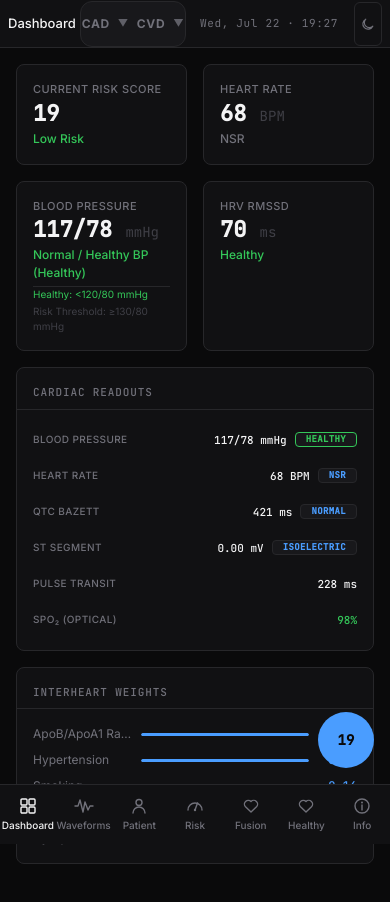
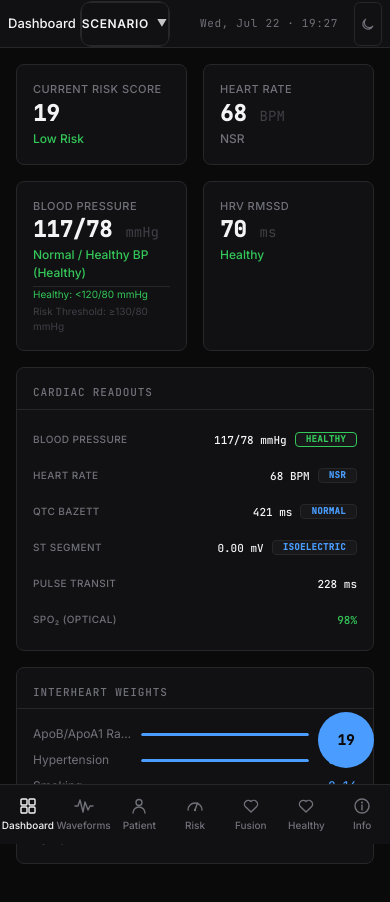
Before and after one commit to anirudh0405/codes, a React (Vite) app in the folder cad-risk-simulator/: page / in a window 390 px wide. Shown: the top 902 px of the page. Built offline with nearby package versions, Linux system fonts and the light colour scheme; a web font is replaced by a local one.

Commit message:
Updated scenario dropdown

```diff
--- a/cad-risk-simulator/src/components/layout/ScenarioPresetBar.tsx
+++ b/cad-risk-simulator/src/components/layout/ScenarioPresetBar.tsx
@@ -31,14 +31,16 @@ export function ScenarioPresetBar({ onLabReport }: ScenarioPresetBarProps) {
     applyProfile,
     randomize,
     selectedCategory,
+    setSelectedCategory,
   } = useSimStore(useShallow(s => ({
     activeProfile: s.activeProfile,
     applyProfile: s.applyProfile,
     randomize: s.randomize,
     selectedCategory: s.selectedCategory,
+    setSelectedCategory: s.setSelectedCategory,
   })));
 
-  const [openCategory, setOpenCategory] = useState<PresetCategory | null>(null);
+  const [openCategory, setOpenCategory] = useState<PresetCategory | 'scenario' | null>(null);
   const containerRef = useRef<HTMLDivElement>(null);
 
   // Close dropdown on outside click or ESC key
@@ -68,23 +70,30 @@ export function ScenarioPresetBar({ onLabReport }: ScenarioPresetBarProps) {
     };
   }, [openCategory]);
 
-  const toggleCategory = (catId: PresetCategory) => {
+  const toggleCategory = (catId: PresetCategory | 'scenario') => {
     setOpenCategory(prev => (prev === catId ? null : catId));
+  };
+
+  const handleSelectScenarioCategory = (catId: PresetCategory) => {
+    setSelectedCategory(catId);
+    setOpenCategory(catId);
   };
 
   const handleSelectScenario = (preset: ScenarioPreset) => {
     applyProfile(preset.id);
-    setOpenCategory(null);
+    setOpenCategory('scenario');
   };
 
   const currentActiveCategory = activeProfile?.category ?? selectedCategory ?? 'healthy';
+  const activeCategoryPresets = openCategory && openCategory !== 'scenario'
+    ? SCENARIO_PRESETS.filter(p => p.category === openCategory)
+    : SCENARIO_PRESETS.filter(p => p.category === currentActiveCategory);
 
   return (
     <div
       ref={containerRef}
       className="scenario-preset-bar-root flex items-center gap-3 py-1"
     >
-      {/* ── THREE MAIN CATEGORY DROPDOWN BUTTONS ──────────────────── */}
       <div
         className="scenario-category-group flex items-center rounded-xl p-1 gap-1.5"
         style={{
@@ -93,56 +102,89 @@ export function ScenarioPresetBar({ onLabReport }: ScenarioPresetBarProps) {
           position: 'relative',
         }}
       >
-        {PRESET_CATEGORIES.map(cat => {
-          const isOpen = openCategory === cat.id;
-          const isCategoryActive = currentActiveCategory === cat.id;
-          const presetsForCat = SCENARIO_PRESETS.filter(p => p.category === cat.id);
-
-          return (
-            <div key={cat.id} className="relative category-dropdown-container">
+        <div className="relative category-dropdown-container">
           <MagneticButton distance={0.15}>
             <button
               type="button"
-                  id={`cat-btn-${cat.id}`}
-                  onClick={() => toggleCategory(cat.id)}
+              id="scenario-dropdown-trigger"
+              onClick={() => toggleCategory('scenario')}
               aria-haspopup="true"
-                  aria-expanded={isOpen}
+              aria-expanded={openCategory === 'scenario'}
               className={`scenario-category-btn px-3.5 py-1.5 text-xs font-bold uppercase tracking-wider rounded-lg transition-all cursor-pointer outline-none flex items-center gap-2 ${
-                    isCategoryActive
+                currentActiveCategory
                   ? 'bg-[var(--surface)] text-[var(--text-primary)] border border-[var(--border)] font-semibold'
                   : 'text-[var(--text-secondary)] hover:text-[var(--text-primary)] hover:bg-[var(--surface)] border border-transparent'
               }`}
               style={{
-                    boxShadow: isOpen ? '0 0 0 1px var(--border)' : undefined,
+                boxShadow: openCategory === 'scenario' ? '0 0 0 1px var(--border)' : undefined,
               }}
             >
-                  <span>{cat.shortLabel || cat.label}</span>
-                  {/* Dropdown Chevron indicator */}
+              <span>Scenario</span>
               <span
                 className="text-[10px] opacity-80 shrink-0 transition-transform duration-200"
-                    style={{ transform: isOpen ? 'rotate(180deg)' : 'rotate(0deg)' }}
+                style={{ transform: openCategory === 'scenario' ? 'rotate(180deg)' : 'rotate(0deg)' }}
               >
                 ▼
               </span>
             </button>
           </MagneticButton>
 
-              {/* ── DROPDOWN MENU ──────────────────────────────────── */}
-              {isOpen && (
+          {(openCategory === 'scenario' || PRESET_CATEGORIES.some(cat => cat.id === openCategory)) && (
             <div
               role="menu"
-                  aria-label={`${cat.label} scenarios`}
+              aria-label="Scenario categories"
               className="scenario-dropdown-menu"
             >
               <div className="scenario-dropdown-header">
-                    <span className="scenario-dropdown-header-title">{cat.label}</span>
+                <button
+                  type="button"
+                  className="scenario-dropdown-back"
+                  onClick={() => setOpenCategory('scenario')}
+                  style={{ display: openCategory === 'scenario' ? 'none' : 'inline-flex' }}
+                >
+                  ← Back
+                </button>
+                <span className="scenario-dropdown-header-title">
+                  {openCategory === 'scenario' ? 'Scenario' : PRESET_CATEGORIES.find(cat => cat.id === openCategory)?.label ?? 'Scenario'}
+                </span>
                 <span className="scenario-dropdown-header-count">
+                  {openCategory === 'scenario' ? `${PRESET_CATEGORIES.length} groups` : `${activeCategoryPresets.length} scenarios`}
+                </span>
+              </div>
+
+              {openCategory === 'scenario' ? (
+                <div className="scenario-dropdown-list">
+                  {PRESET_CATEGORIES.map(cat => {
+                    const isCategoryActive = currentActiveCategory === cat.id;
+                    const presetsForCat = SCENARIO_PRESETS.filter(p => p.category === cat.id);
+
+                    return (
+                      <button
+                        key={cat.id}
+                        type="button"
+                        role="menuitem"
+                        id={`scenario-category-${cat.id}`}
+                        onClick={() => handleSelectScenarioCategory(cat.id)}
+                        className={`scenario-dropdown-item ${isCategoryActive ? 'active' : ''}`}
+                      >
+                        <div className="scenario-dropdown-item-info" style={{ width: '100%' }}>
+                          <div className="scenario-dropdown-item-name-row">
+                            <span className="scenario-dropdown-item-name">{cat.label}</span>
+                            {isCategoryActive && (
+                              <span className="scenario-dropdown-item-check" aria-hidden="true">✓</span>
+                            )}
+                          </div>
+                          <span className="scenario-dropdown-item-desc">
                             {presetsForCat.length} scenarios
                           </span>
                         </div>
-
+                      </button>
+                    );
+                  })}
+                </div>
+              ) : (
                 <div className="scenario-dropdown-list">
-                    {presetsForCat.map(preset => {
+                  {activeCategoryPresets.map(preset => {
                     const isPresetActive = activeProfile?.id === preset.id;
                     return (
                       <button
@@ -151,47 +193,30 @@ export function ScenarioPresetBar({ onLabReport }: ScenarioPresetBarProps) {
                         role="menuitem"
                         id={`preset-option-${preset.id}`}
                         onClick={() => handleSelectScenario(preset)}
-                          className={`scenario-dropdown-item ${
-                            isPresetActive ? 'active' : ''
-                          }`}
+                        className={`scenario-dropdown-item ${isPresetActive ? 'active' : ''}`}
                       >
-                          <span className="scenario-dropdown-item-emoji">
-                            {preset.emoji}
-                          </span>
+                        <span className="scenario-dropdown-item-emoji">{preset.emoji}</span>
                         <div className="scenario-dropdown-item-info">
                           <div className="scenario-dropdown-item-name-row">
-                              <span className="scenario-dropdown-item-name">
-                                {preset.shortName || preset.name}
-                              </span>
+                            <span className="scenario-dropdown-item-name">{preset.shortName || preset.name}</span>
                             {preset.severity && (
-                                <span className="scenario-dropdown-item-badge">
-                                  {preset.severity}
-                                </span>
+                              <span className="scenario-dropdown-item-badge">{preset.severity}</span>
                             )}
                           </div>
-                            <span className="scenario-dropdown-item-desc">
-                              {preset.description}
-                            </span>
+                          <span className="scenario-dropdown-item-desc">{preset.description}</span>
                         </div>
-
-                          {/* Active Checkmark indicator */}
                         {isPresetActive && (
-                            <span className="scenario-dropdown-item-check" aria-hidden="true">
-                              ✓
-                            </span>
+                          <span className="scenario-dropdown-item-check" aria-hidden="true">✓</span>
                         )}
                       </button>
                     );
                   })}
                 </div>
+              )}
             </div>
           )}
         </div>
-          );
-        })}
       </div>
-
-      {/* ── ACTION BUTTONS ───────────────────────────────────────────── */}
     </div>
   );
 }
--- a/cad-risk-simulator/src/presets/index.ts
+++ b/cad-risk-simulator/src/presets/index.ts
@@ -45,6 +45,12 @@ export interface ScenarioPreset {
 }
 
 export const PRESET_CATEGORIES: { id: PresetCategory; label: string; shortLabel: string; description: string }[] = [
+  {
+    id: 'healthy',
+    label: 'Healthy',
+    shortLabel: 'Healthy',
+    description: 'Low-risk, baseline, and normal physiology scenarios',
+  },
   {
     id: 'cad',
     label: 'Coronary Artery Disease (CAD)',
--- a/cad-risk-simulator/src/style.css
+++ b/cad-risk-simulator/src/style.css
@@ -350,6 +350,15 @@ input[type=number]::-webkit-outer-spin-button {
   display: flex;
   align-items: center;
   gap: var(--space-md);
+  white-space: nowrap;
+}
+
+.scenario-bar-label {
+  font-size: 11px;
+  font-weight: 700;
+  letter-spacing: 0.12em;
+  text-transform: uppercase;
+  color: var(--text-secondary);
   white-space: nowrap;
 }
 
@@ -2617,10 +2626,16 @@ input[type=number]::-webkit-outer-spin-button {
     justify-content: flex-start;
     -webkit-overflow-scrolling: touch;
     scrollbar-width: none;
-    overflow-x: auto;
+    overflow: visible;
   }
   .shell-topbar-pills::-webkit-scrollbar {
     display: none;
+  }
+
+  .shell-topbar {
+    overflow: visible;
+    position: relative;
+    z-index: 80;
   }
 
   /* ── Touch targets: minimum 44px ───────────────────────────────────────── */
@@ -3622,9 +3637,11 @@ html[data-theme='light'] .info-keyword {
 .scenario-dropdown-menu {
   position: absolute;
   top: calc(100% + 8px);
-  left: 0;
+  left: 50%;
+  transform: translateX(-50%);
   min-width: 290px;
-  max-width: 340px;
+  max-width: min(90vw, 340px);
+  width: min(90vw, 340px);
   background: var(--surface-alt);
   background: rgba(20, 20, 24, 0.98);
   backdrop-filter: blur(20px);
@@ -3634,7 +3651,28 @@ html[data-theme='light'] .info-keyword {
   box-shadow: 0 16px 40px rgba(0, 0, 0, 0.75), 0 0 0 1px rgba(255, 255, 255, 0.08);
   z-index: 9999;
   animation: dropdownFadeSlide 180ms cubic-bezier(0.16, 1, 0.3, 1);
-  transform-origin: top left;
+  transform-origin: top center;
+}
+
+@media (max-width: 768px) {
+  .scenario-dropdown-menu {
+    position: fixed;
+    top: 72px;
+    left: 50%;
+    right: auto;
+    transform: translateX(-50%);
+    min-width: 0;
+    width: min(86vw, 320px);
+    max-width: min(86vw, 320px);
+    max-height: calc(100vh - 120px);
+    overflow-y: auto;
+  }
+
+  .scenario-category-group {
+    overflow: visible;
+    position: relative;
+    z-index: 120;
+  }
 }
 
 @keyframes dropdownFadeSlide {
@@ -3655,6 +3693,23 @@ html[data-theme='light'] .info-keyword {
   padding: 8px 10px 6px;
   border-bottom: 1px solid var(--border);
   margin-bottom: 4px;
+  gap: 8px;
+}
+
+.scenario-dropdown-back {
+  display: inline-flex;
+  align-items: center;
+  justify-content: center;
+  padding: 4px 8px;
+  border-radius: 6px;
+  background: var(--surface);
+  border: 1px solid var(--border);
+  color: var(--text-secondary);
+  font-size: 10px;
+  font-weight: 700;
+  text-transform: uppercase;
+  letter-spacing: 0.08em;
+  cursor: pointer;
 }
 
 .scenario-dropdown-header-title {
```
Lines whose indentation alone changed are shown as unchanged.
